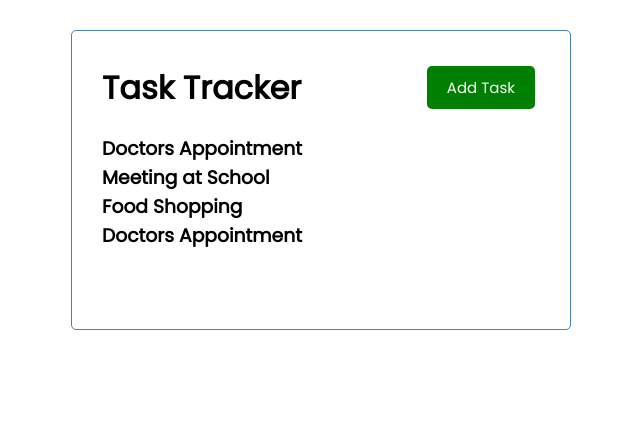
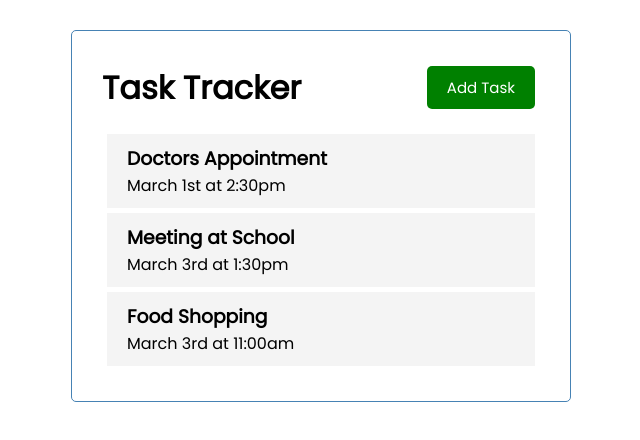
Before and after one commit to baHarmon1/Vue-Task-Tracker-REPO, a Vue app: page / in a window 1280 px wide. Shown: the top 440 px of the page, without its empty margins (319-959 px from the left). Built offline with nearby package versions, Linux system fonts and the light colour scheme.

Commit message:
Added CDN for Font Awesome, styled Task, and imported Task into Tasks

```diff
--- a/public/index.html
+++ b/public/index.html
@@ -4,6 +4,7 @@
     <meta charset="utf-8">
     <meta http-equiv="X-UA-Compatible" content="IE=edge">
     <meta name="viewport" content="width=device-width,initial-scale=1.0">
+    <link rel="stylesheet" href="https://cdnjs.cloudflare.com/ajax/libs/font-awesome/6.1.1/css/all.min.css" integrity="sha512-KfkfwYDsLkIlwQp6LFnl8zNdLGxu9YAA1QvwINks4PhcElQSvqcyVLLD9aMhXd13uQjoXtEKNosOWaZqXgel0g==" crossorigin="anonymous" referrerpolicy="no-referrer" />
     <link rel="icon" href="<%= BASE_URL %>favicon.ico">
     <title><%= htmlWebpackPlugin.options.title %></title>
   </head>
--- a/src/App.vue
+++ b/src/App.vue
@@ -39,12 +39,6 @@
         text: 'Food Shopping',
         day: 'March 3rd at 11:00am',
         reminder: false,
-      },
-      {
-        id: 4,
-        text: 'Doctors Appointment',
-        day: 'March 1st at 2:30pm',
-        reminder: true,
       },
     ]
   }
--- /dev/null
+++ b/src/components/Task.vue
@@ -0,0 +1,32 @@
+<template>
+<div class="task">
+    <h3>{{task.text}}</h3>
+    <p>{{task.day}}</p>
+</div>
+</template>
+
+<script>
+    export default {
+        name: "Task",
+        props: {
+            task: Object
+        }
+    }
+</script>
+
+<style>
+.task {
+    background: #f4f4f4;
+    margin: 5px;
+    padding: 10px 20px;
+    cursor: pointer;
+}
+.task.reminder {
+    border-left: 5px solid green;
+}
+.task h3{
+    display:flex;
+    align-items: center;
+    justify-content: space-between;
+}
+</style>
--- a/src/components/Tasks.vue
+++ b/src/components/Tasks.vue
@@ -1,16 +1,20 @@
 <template>
 <div>
     <div :key="task.id" v-for="task in tasks">
-        <h3>{{task.text}}</h3>
+        <Task :task="task"/>
     </div>
 </div>
 </template>
 
 <script>
+import Task from './Task'
     export default {
         name: 'Tasks',
         props: {
             tasks: Array
+        },
+        components: {
+            Task
         }
     }
 </script>
```
